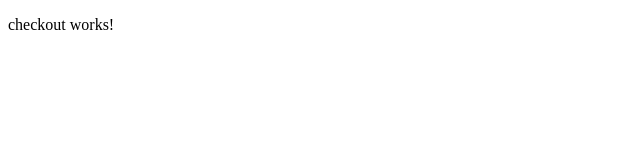
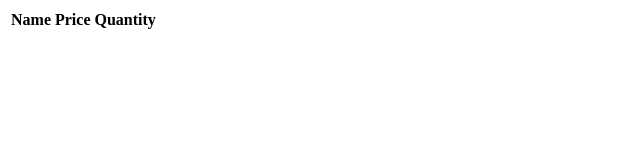
Before and after one commit to N1KN1M/angular, an Angular app: page /checkout in a window 1280 px wide. Shown: the top 160 px of the page, without its empty margins (0-640 px from the left). Built offline with nearby package versions, Linux system fonts and the light colour scheme.

Commit message:
Content carried over to checkout

```diff
--- /dev/null
+++ b/src/app/Services/data-service.service.ts
@@ -0,0 +1,12 @@
+import { Injectable } from '@angular/core';
+import {ItemQuantity} from '../models/item/ItemQuantity';
+
+@Injectable({
+  providedIn: 'root'
+})
+export class DataServiceService {
+  quantities: ItemQuantity[];
+  constructor() {
+    this.quantities = [];
+  }
+}
--- a/src/app/components/checkout/checkout.component.html
+++ b/src/app/components/checkout/checkout.component.html
@@ -1,3 +1,16 @@
-<p>
-  checkout works!
-</p>
+<table>
+  <thead>
+    <tr>
+      <th>Name</th>
+      <th>Price</th>
+      <th>Quantity</th>
+    </tr>
+  </thead>
+  <tbody>
+  <tr *ngFor="let record of dataService.quantities">
+    <td>{{record.item.name}}</td>
+    <td>{{record.item.price}}</td>
+    <td>{{record.quantity}}</td>
+  </tr>
+  </tbody>
+</table>
--- a/src/app/components/checkout/checkout.component.ts
+++ b/src/app/components/checkout/checkout.component.ts
@@ -1,4 +1,5 @@
 import { Component, OnInit } from '@angular/core';
+import {DataServiceService} from '../../Services/data-service.service';
 
 @Component({
   selector: 'app-checkout',
@@ -7,7 +8,7 @@ import { Component, OnInit } from '@angular/core';
 })
 export class CheckoutComponent implements OnInit {
 
-  constructor() { }
+  constructor(public dataService: DataServiceService) { }
 
   ngOnInit() {
   }
--- a/src/app/components/items/items.component.html
+++ b/src/app/components/items/items.component.html
@@ -6,7 +6,7 @@
     </thead>
     <tbody>
 
-        <app-quantity-selector *ngFor="let itemQuantity of itemQuantities" [itemQuantity]="itemQuantity">
+        <app-quantity-selector *ngFor="let itemQuantity of dataService.quantities" [itemQuantity]="itemQuantity">
 
         </app-quantity-selector>
 
--- a/src/app/components/items/items.component.ts
+++ b/src/app/components/items/items.component.ts
@@ -1,7 +1,8 @@
 import { Component, OnInit } from '@angular/core';
 import {Item} from '../../models/item/Item';
 import {ItemQuantity} from '../../models/item/ItemQuantity';
-import {Router} from '@angular/router';
+import {Data, Router} from '@angular/router';
+import { DataServiceService} from '../../Services/data-service.service';
 
 @Component({
   selector: 'app-items',
@@ -9,9 +10,9 @@ import {Router} from '@angular/router';
   styleUrls: ['./items.component.css']
 })
 export class ItemsComponent implements OnInit {
-  itemQuantities: ItemQuantity[] = [];
+
   items: Item[];
-  constructor(private router: Router) { }
+  constructor(private router: Router, public dataService: DataServiceService) { }
 
   ngOnInit() {
 
@@ -33,12 +34,12 @@ export class ItemsComponent implements OnInit {
       }
     ];
     this.items.forEach((value) => {
-      this.itemQuantities.push(new ItemQuantity(value, 0));
+      this.dataService.quantities.push(new ItemQuantity(value, 0));
     });
   }
 
   test() {
-    console.log(this.itemQuantities);
+    console.log(this.dataService.quantities);
   }
 
   goToCart() {
```
Also changed, not shown: src/app/data-service.service.ts (deleted, +0 -9 lines), 1 other file (tests, documents, lock files or other folders).
